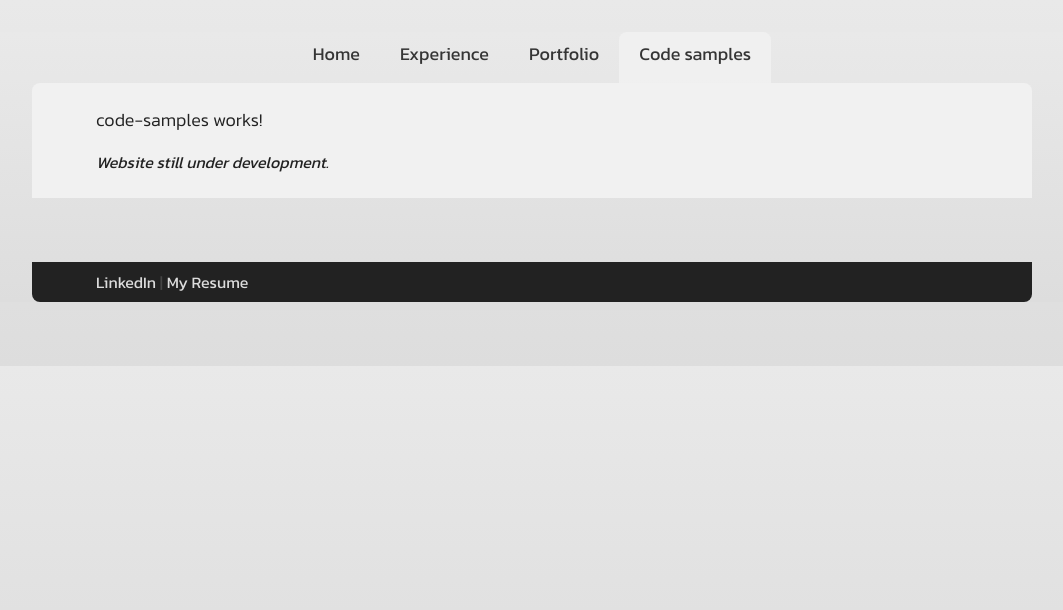
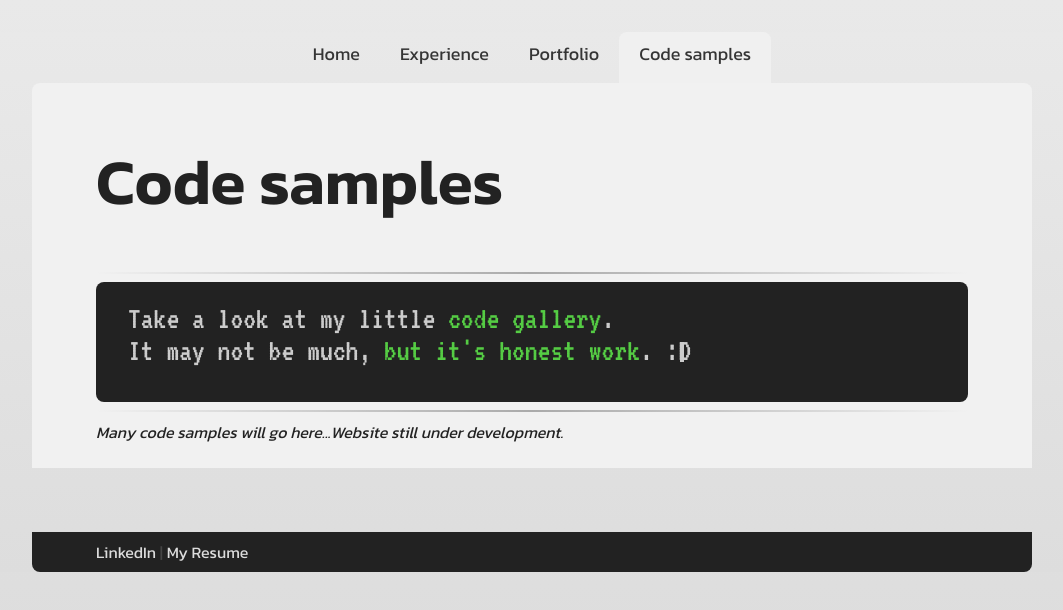
Before and after one commit to FUicab/fuicab.github.io, an Angular app: page /code_samples in a window 1280 px wide. Shown: the top 610 px of the page, without its empty margins (108-1171 px from the left). Built offline with nearby package versions, Linux system fonts and the light colour scheme.

Commit message:
Added placeholder for views in work

```diff
--- a/src/app/views/code-samples/code-samples.component.html
+++ b/src/app/views/code-samples/code-samples.component.html
@@ -1 +1,8 @@
-<p>code-samples works!</p>
+<h1>Code samples</h1>
+<hr>
+<div class="code-sample self-writting-highlight" id="animated-typing">
+    <span>Take a look at my little <strong>code gallery</strong>.<br>
+    It may not be much, <strong>but it's honest work</strong>. :D</span>
+</div>
+<hr>
+<i>Many code samples will go here...</i>
--- a/src/app/views/experience/experience.component.html
+++ b/src/app/views/experience/experience.component.html
@@ -1 +1,3 @@
-<p>experience works!</p>
+<h1>My experience</h1>
+<hr>
+<i>A lot of information about my career will go here...</i>
```
